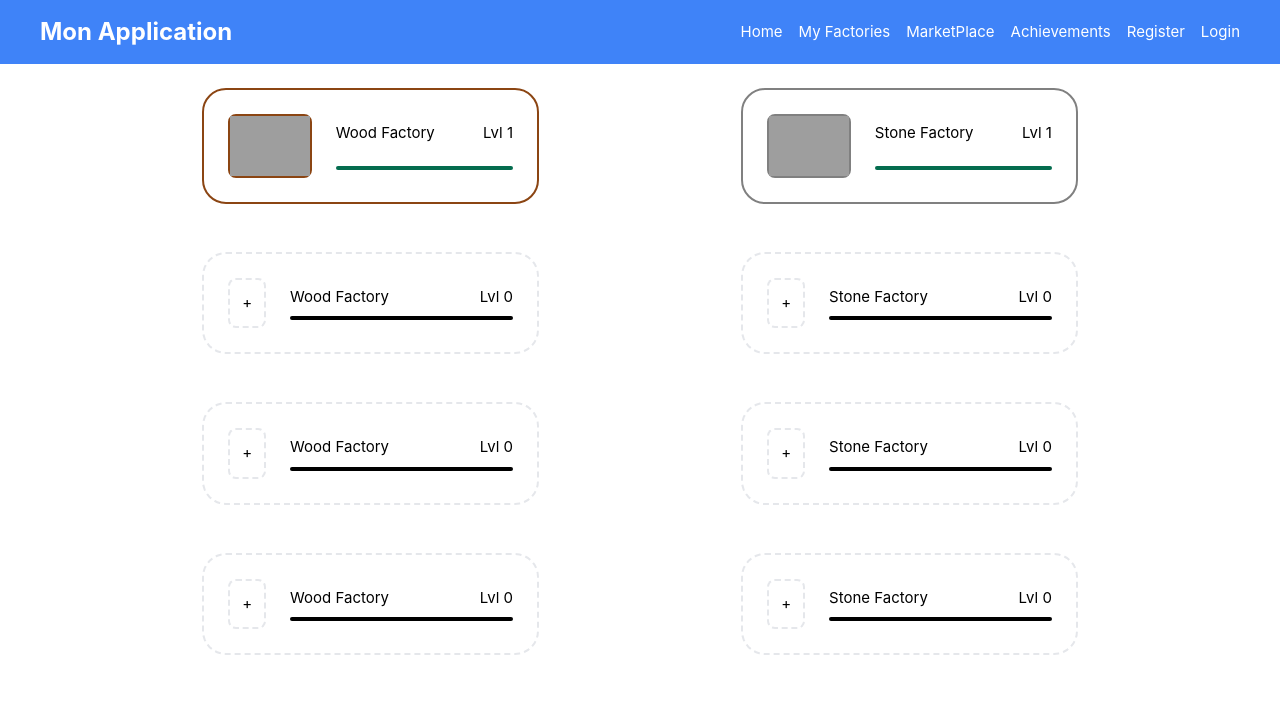
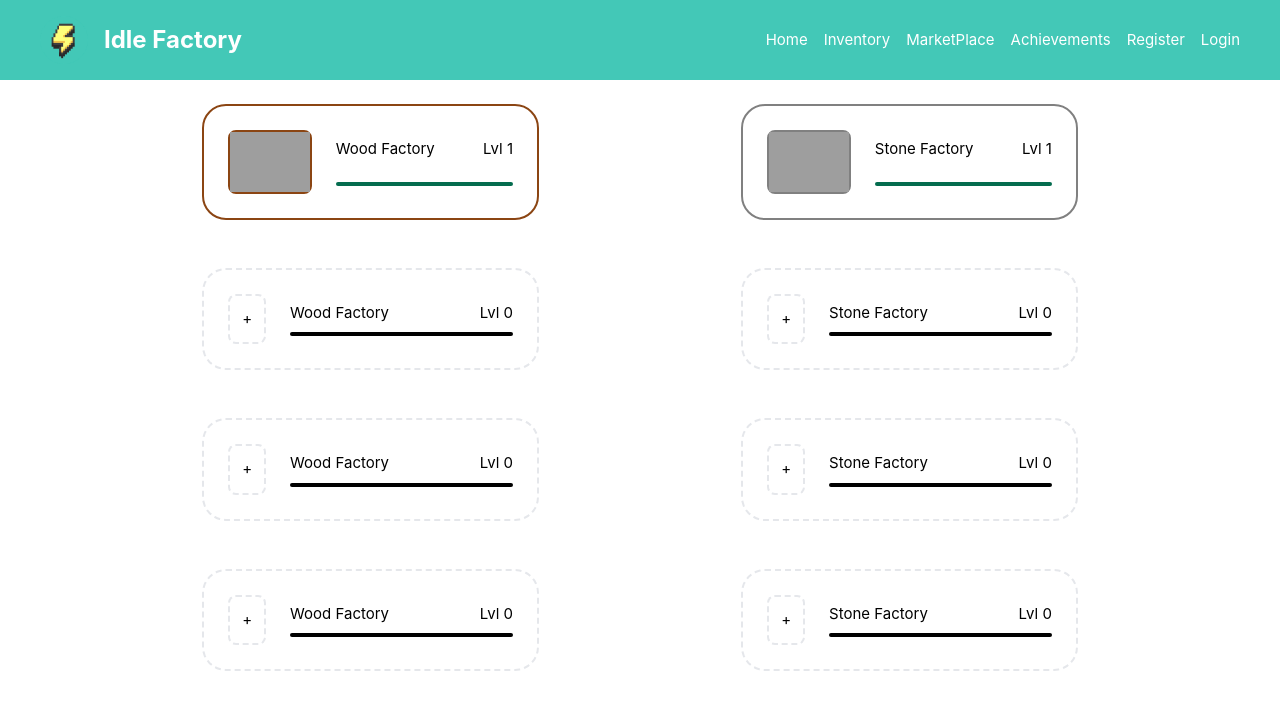
Before and after one commit to IlanHopti/Idle_Game, a Vue app in the folder client/: page / in a window 1280 px wide. Shown: the top 710 px of the page. Built offline with nearby package versions, Linux system fonts and the light colour scheme; grey boxes are pictures that could not be loaded.

Commit message:
Update navbar with logo & add inventory

```diff
--- a/client/src/App.vue
+++ b/client/src/App.vue
@@ -1,12 +1,15 @@
 <template>
-  <header class="bg-blue-500 py-4">
+  <header class="bg-[#43c8b7] py-4">
     <div class="container mx-auto">
       <nav class="flex items-center justify-between">
-        <div class="text-white text-2xl font-bold">Mon Application</div>
+        <div class="flex flex-row items-center">
+          <img class="w-12 mr-4" src="../public/idle_logo.png" alt="idle_logo" />
+          <div class="text-white text-2xl font-bold">Idle Factory</div>
+        </div>
         <div class="space-x-4">
           <router-link to="/" class="text-white hover:text-blue-200">Home</router-link>
-          <router-link to="/factories" class="text-white hover:text-blue-200"
-            >My Factories</router-link
+          <router-link to="/inventory" class="text-white hover:text-blue-200"
+            >Inventory</router-link
           >
           <router-link to="/marketplace" class="text-white hover:text-blue-200"
             >MarketPlace</router-link
```
